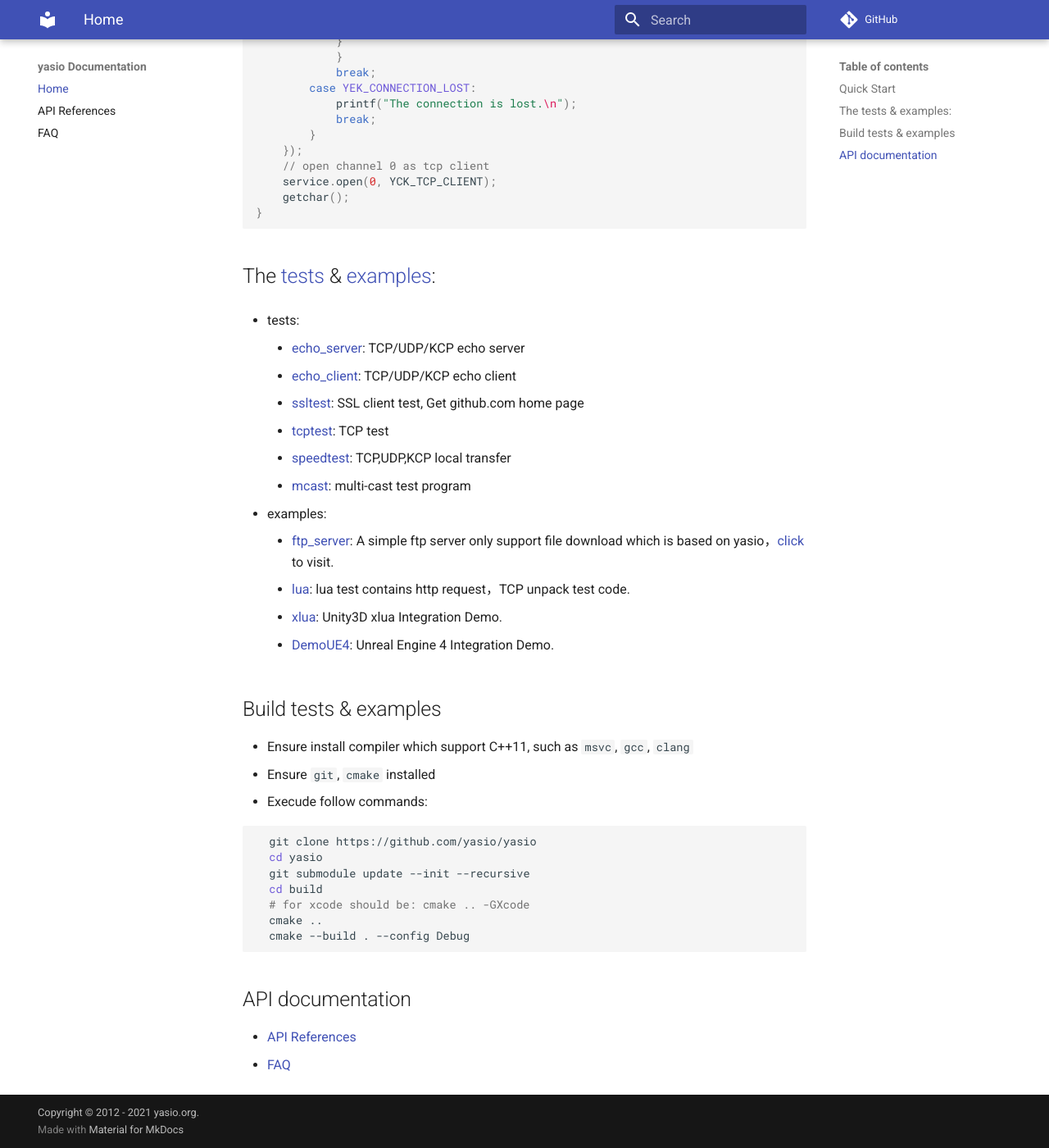
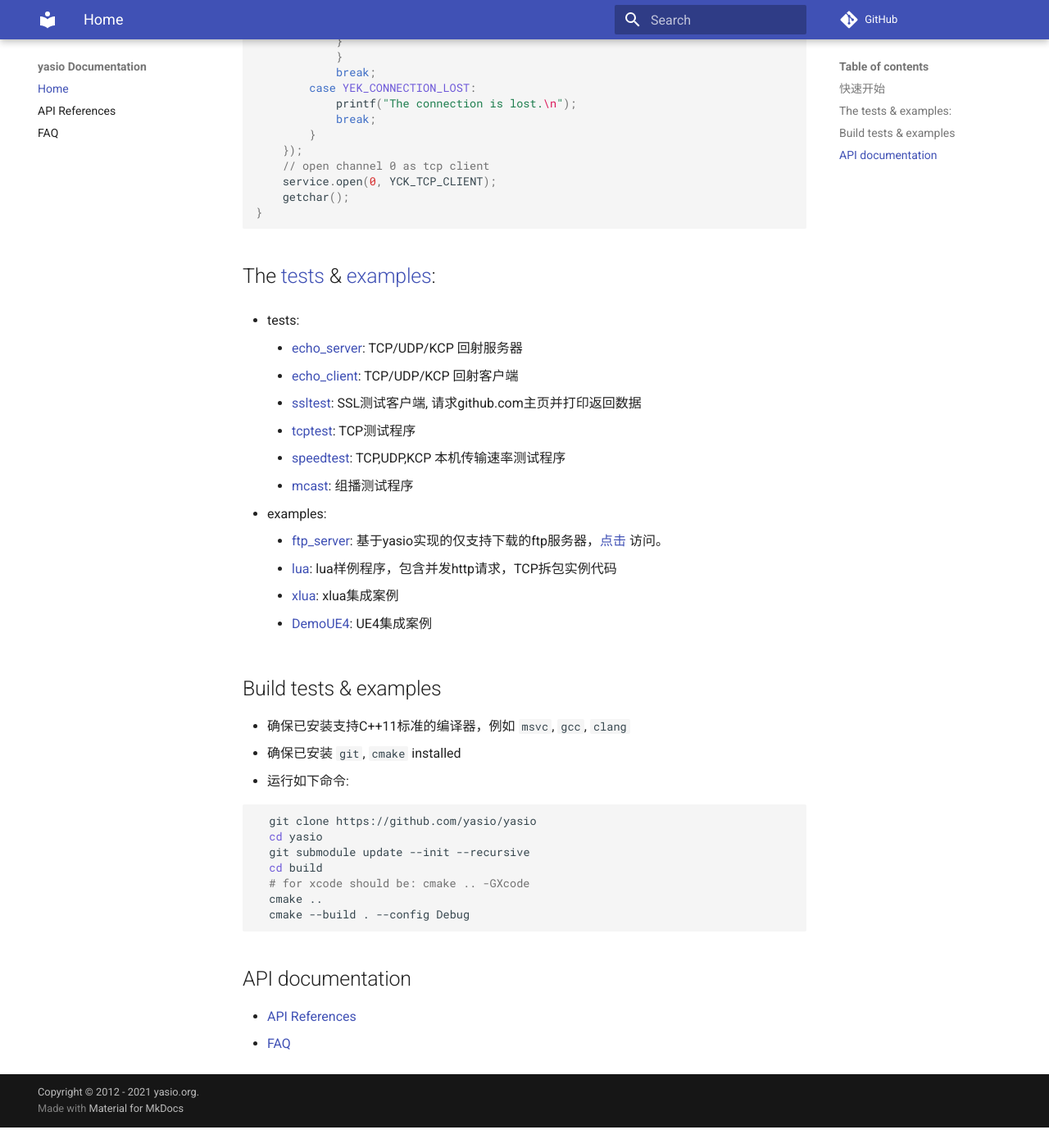
Before and after one commit to yasio/docs-936, an MkDocs documentation site: the page built from docs/index.md, in a window 1280 px wide and 1400 px high, scrolled down 1477 px. Shown: the whole window at 82% size. Built offline with MkDocs 1.6.1 and Material for MkDocs 9.7.7, drawn with Linux system fonts in a browser that asks for light colours; comment, search, counter and statistics services are not loaded; after the commit the page ends 2852 px from its top, so only the background shows below that; some of the changed text lies outside the part shown.

Commit message:
Translate main page.

````diff
--- a/docs/index.md
+++ b/docs/index.md
@@ -4,23 +4,23 @@
 [![GitHub stars](https://img.shields.io/github/stars/yasio/yasio.svg?label=Stars)](https://github.com/yasio/yasio)
 [![Docs Status](https://readthedocs.org/projects/yasio-docs-437/badge/?version=latest)](https://readthedocs.org/projects/yasio-docs-437)
 
-*yasio is a multi-platform support c++11 library with focus on asio (asynchronous socket I/O) for any client application, support windows & linux & apple & android & win10-universal.*
+yasio 是一个轻量级跨平台的异步socket库，专注于客户端和基于各种游戏引擎的游戏客户端网络服务。
 
-- Languages:
+- 文档语言:
     - [English](https://docs.yasio.org/en/latest/)
     - [简体中文](https://docs.yasio.org/zh_CN/latest/)
-- Cross-platform:
-    - Compiler:
+- 跨平台性:
+    - 编译器:
         - Visual Studio 2013+
         - GCC4.7+
         - xcode9+
-        - Other C++11,14,17 Compilers
+        - 其他支持 C++11,14,17 的编译器
 
-    - Architecture: x86, x64, ARM and etc.
-    - OS: Windows, macOS, Linux, FreeBSD, iOS, Android And etc.
+    - 架构: x86, x64, ARM等。
+    - 操作系统: Windows, macOS, Linux, FreeBSD, iOS, Android等。
 
-## Quick Start
-This demo simply send http request to ``tool.chinaz.com`` and print resposne data.
+## 快速开始
+此实例程序简单向 ``tool.chinaz.com`` 发送http请求并打印响应数据。
 
 === "C++"
 
@@ -116,23 +116,23 @@ This demo simply send http request to ``tool.chinaz.com`` and print resposne dat
 ## The [tests](https://github.com/yasio/yasio/tree/master/tests) & [examples](https://github.com/yasio/yasio/tree/master/tests):
 
 * tests:
-    * [echo_server](https://github.com/yasio/yasio/tree/master/tests/echo_server): TCP/UDP/KCP echo server
-    * [echo_client](https://github.com/yasio/yasio/tree/master/tests/echo_client): TCP/UDP/KCP echo client
-    * [ssltest](https://github.com/yasio/yasio/tree/master/tests/ssl): SSL client test, Get github.com home page
-    * [tcptest](https://github.com/yasio/yasio/tree/master/tests/tcp): TCP test
-    * [speedtest](https://github.com/yasio/yasio/tree/master/tests/speed): TCP,UDP,KCP local transfer
-    * [mcast](https://github.com/yasio/yasio/tree/master/tests/mcast): multi-cast test program
+    * [echo_server](https://github.com/yasio/yasio/tree/master/tests/echo_server): TCP/UDP/KCP 回射服务器
+    * [echo_client](https://github.com/yasio/yasio/tree/master/tests/echo_client): TCP/UDP/KCP 回射客户端
+    * [ssltest](https://github.com/yasio/yasio/tree/master/tests/ssl): SSL测试客户端, 请求github.com主页并打印返回数据
+    * [tcptest](https://github.com/yasio/yasio/tree/master/tests/tcp): TCP测试程序
+    * [speedtest](https://github.com/yasio/yasio/tree/master/tests/speed): TCP,UDP,KCP 本机传输速率测试程序
+    * [mcast](https://github.com/yasio/yasio/tree/master/tests/mcast): 组播测试程序
 
 * examples:
-    * [ftp_server](https://github.com/yasio/ftp_server): A simple ftp server only support file download which is based on yasio，[click](ftp://ftp.yasio.org/) to visit.
-    * [lua](https://github.com/yasio/yasio/tree/master/examples/lua): lua test contains http request，TCP unpack test code.
-    * [xlua](https://github.com/yasio/xLua): Unity3D xlua Integration Demo.
-    * [DemoUE4](https://github.com/yasio/DemoUE4): Unreal Engine 4 Integration Demo.
+    * [ftp_server](https://github.com/yasio/ftp_server): 基于yasio实现的仅支持下载的ftp服务器，[点击](ftp://ftp.yasio.org/) 访问。
+    * [lua](https://github.com/yasio/yasio/tree/master/examples/lua): lua样例程序，包含并发http请求，TCP拆包实例代码
+    * [xlua](https://github.com/yasio/xLua): xlua集成案例
+    * [DemoUE4](https://github.com/yasio/DemoUE4): UE4集成案例
 
 ## Build tests & examples
-* Ensure install compiler which support C++11, such as ``msvc``, ``gcc``, ``clang``
-* Ensure ``git``, ``cmake`` installed
-* Execude follow commands:
+* 确保已安装支持C++11标准的编译器，例如 ``msvc``, ``gcc``, ``clang``
+* 确保已安装 ``git``, ``cmake`` installed
+* 运行如下命令:
 
 ```sh
   git clone https://github.com/yasio/yasio
````
